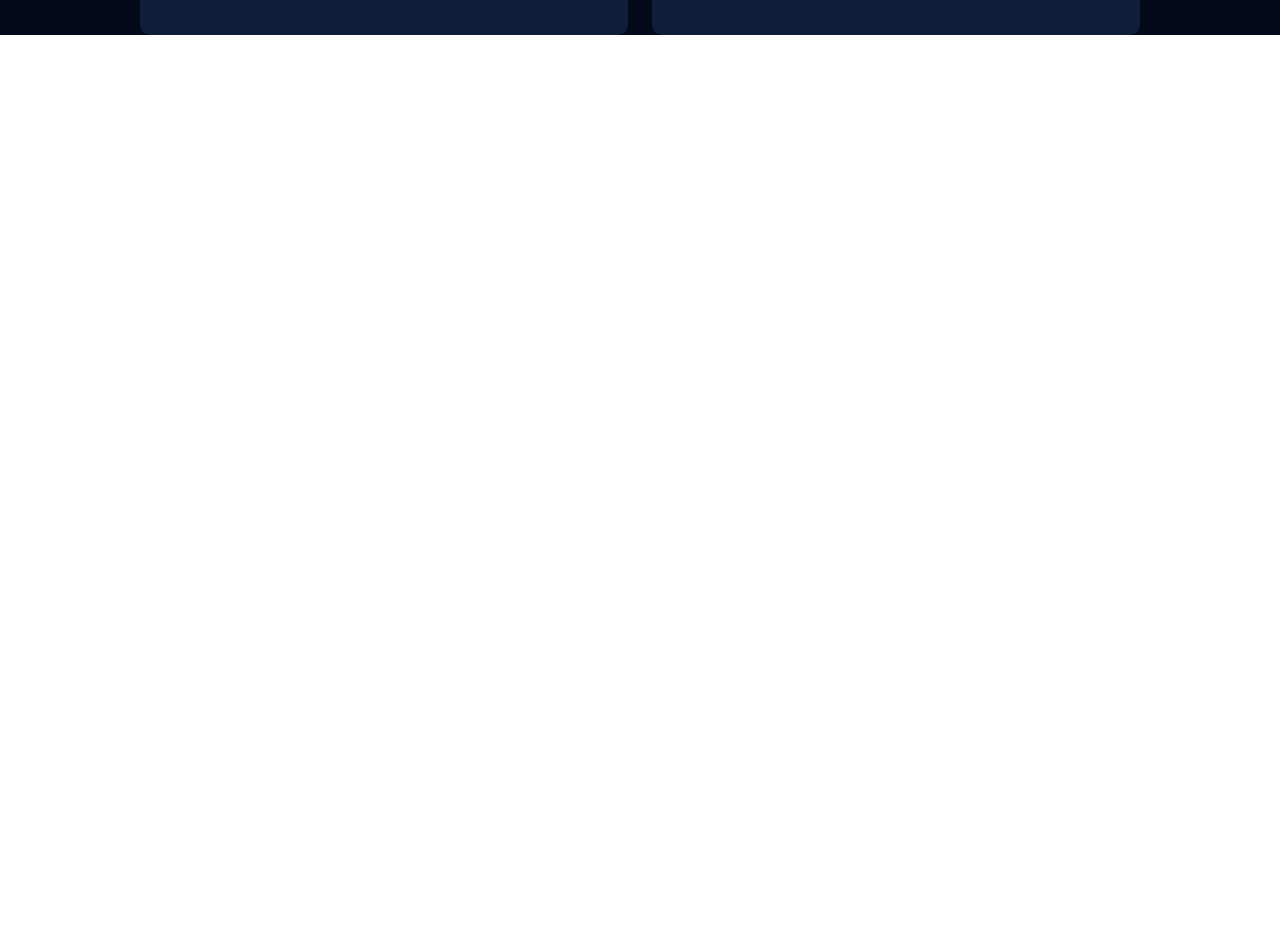
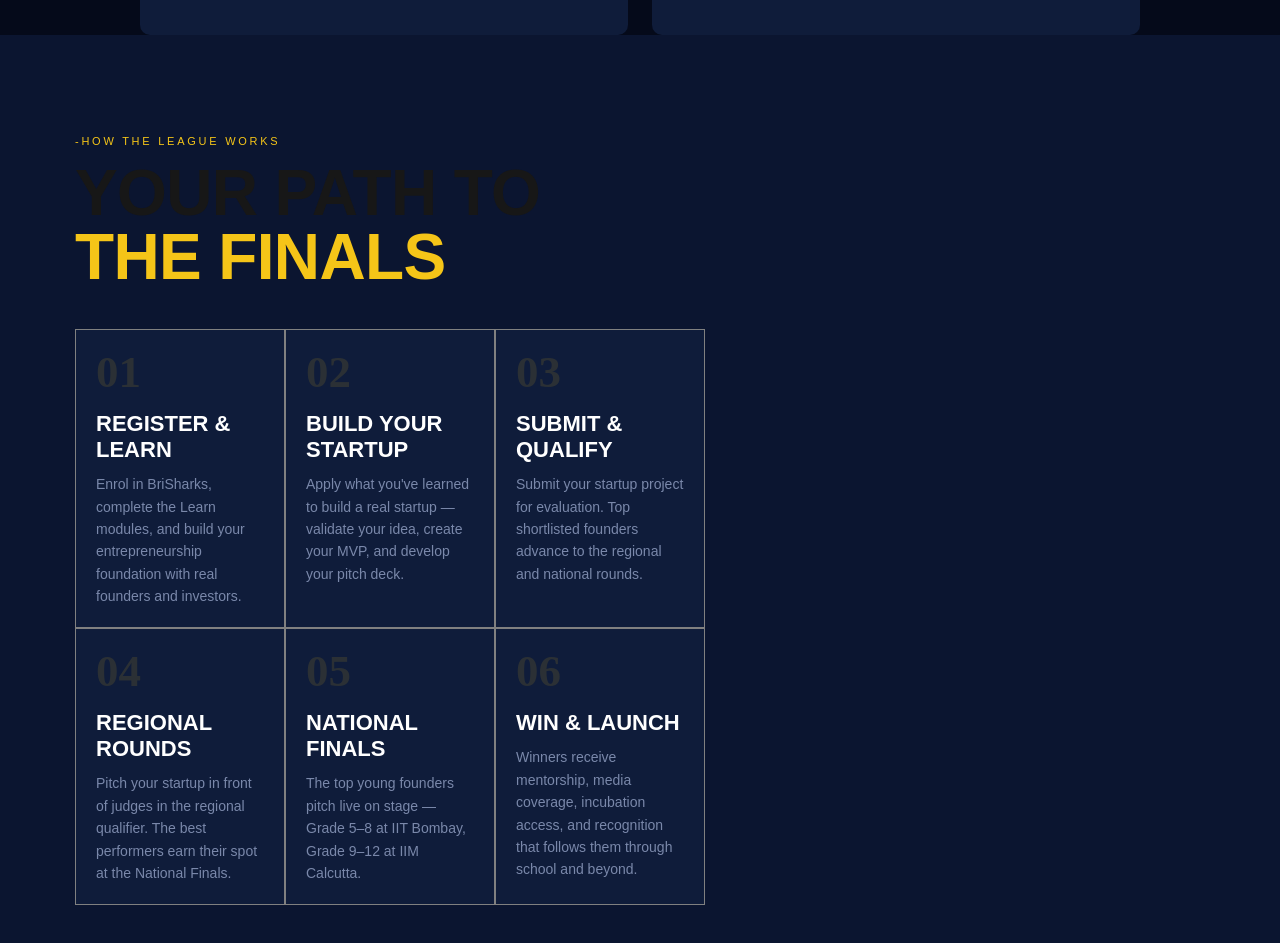
Before and after one commit to AkashTirkey/Landing-Page-NextJS, a Next.js app: page / in a window 1280 px wide. Shown: the part 1884-2827 px from the top of the page. Before the commit the page ends 1919 px from the top, so only its background shows below. Built offline with nearby package versions, Linux system fonts and the light colour scheme.

Commit message:
procedure

```diff
--- /dev/null
+++ b/src/app/Components/Procedure/Procedure.js
@@ -0,0 +1,79 @@
+import style from "./Procedure.module.css";
+
+const Procedure = () => {
+  return (
+    <div className={style.Container}>
+      <main className={style.main}>
+        <p>-HOW THE LEAGUE WORKS</p>
+        <h1>YOUR PATH TO</h1>
+        <h1 style={{ color: "#F5C518" }}>THE FINALS</h1>
+
+        <div className={style.cards}>
+          <div className={style.card}>
+            <div className={style.num}>
+              <p>01</p>
+            </div>
+
+            <h3>register & learn</h3>
+            <p>
+              Enrol in BriSharks, complete the Learn modules, and build your
+              entrepreneurship foundation with real founders and investors.
+            </p>
+          </div>
+          <div className={style.card}>
+            <div className={style.num}>
+              <p>02</p>
+            </div>
+            <h3>Build your startup</h3>
+            <p>
+              Apply what you've learned to build a real startup — validate your
+              idea, create your MVP, and develop your pitch deck.
+            </p>
+          </div>
+          <div className={style.card}>
+            <div className={style.num}>
+              <p>03</p>
+            </div>
+            <h3>submit & qualify</h3>
+            <p>
+              Submit your startup project for evaluation. Top shortlisted
+              founders advance to the regional and national rounds.
+            </p>
+          </div>
+          <div className={style.card}>
+            <div className={style.num}>
+              <p>04</p>
+            </div>
+            <h3>regional rounds</h3>
+            <p>
+              Pitch your startup in front of judges in the regional qualifier.
+              The best performers earn their spot at the National Finals.
+            </p>
+          </div>
+          <div className={style.card}>
+            <div className={style.num}>
+              <p>05</p>
+            </div>
+            <h3>national finals</h3>
+            <p>
+              The top young founders pitch live on stage — Grade 5–8 at IIT
+              Bombay, Grade 9–12 at IIM Calcutta.
+            </p>
+          </div>
+          <div className={style.card}>
+            <div className={style.num}>
+              <p>06</p>
+            </div>
+            <h3>win & launch</h3>
+            <p>
+              Winners receive mentorship, media coverage, incubation access, and
+              recognition that follows them through school and beyond.
+            </p>
+          </div>
+        </div>
+      </main>
+    </div>
+  );
+};
+
+export default Procedure;
--- /dev/null
+++ b/src/app/Components/Procedure/Procedure.module.css
@@ -0,0 +1,65 @@
+.Container{
+    padding: 100px 75px;
+    background-color: #0B1530;
+}
+
+.main{
+    padding-right: 500px;
+}
+
+.cards{
+    /* margin: 60px 0px 0px; */
+    display: grid;
+    grid-template-columns: 1fr 1fr 1fr;
+    margin-top: 40px;
+}
+
+.card{
+    border: 1px solid grey;
+    padding: 20px 20px;
+    background-color: #0F1C3A
+;
+}
+.main > p{
+    font-size: 11px;
+    font-weight: 700px;
+    letter-spacing: 0.25em;
+    color: #F5C518;
+    margin-bottom: 14px;
+    text-transform: uppercase;
+    font-family: "DM Sans",sans-serif;
+}
+
+.main h1{
+    font-family: "Barlow Condensed",sans-serif;
+    font-size: 64px;
+    font-weight: 800;
+    line-height: 1.0;
+    text-transform: uppercase;
+    letter-spacing: -0.01em;
+}
+
+/* card */
+.card h3{
+    font-size: 22px;
+    text-transform: uppercase;
+    font-weight: 700;
+    font-family: "Barlow Condensed",sans-serif;
+    margin-bottom:10px;
+    color: #FFFFFF;
+}
+
+.card p{
+    font-size: 14px;
+    color: #7A88AA;
+    line-height: 1.6;
+}
+
+.num p{
+    font-family: "DM Sans', sans-serif";
+    font-size: 45px;
+    font-weight: 900;
+    color: rgba(245, 197, 24, 0.12);
+    line-height: 1;
+    margin-bottom: 16px;
+}
--- a/src/app/page.js
+++ b/src/app/page.js
@@ -3,6 +3,7 @@
 import Header from "./Components/Header/Header";
 import About from "./Components/About/About";
 import LeagueTracks from "./Components/LeagueTracks/LeagueTracks";
+import Procedure from "./Components/Procedure/Procedure";
 
 export default function Home() {
   return (
@@ -10,6 +11,7 @@
       <Header />
       <About />
       <LeagueTracks />
+      <Procedure />
     </>
   );
 }
```
